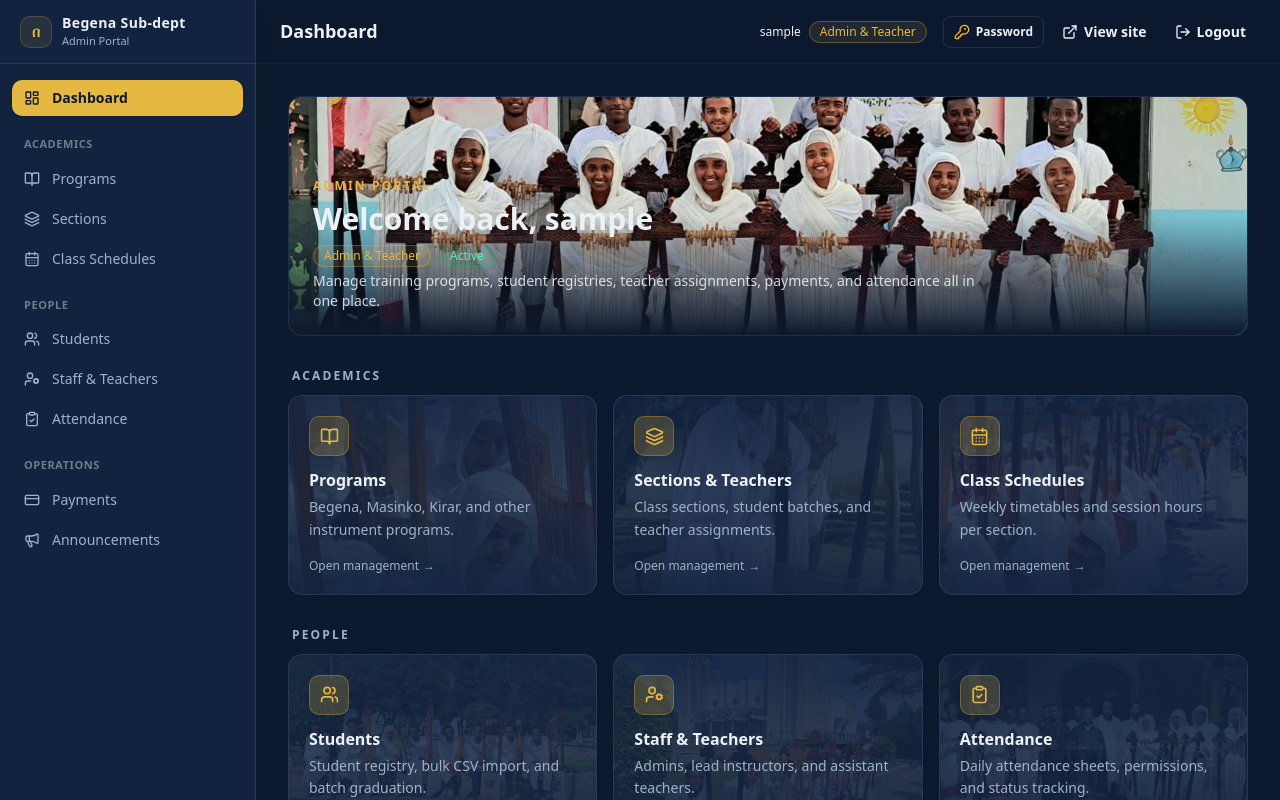
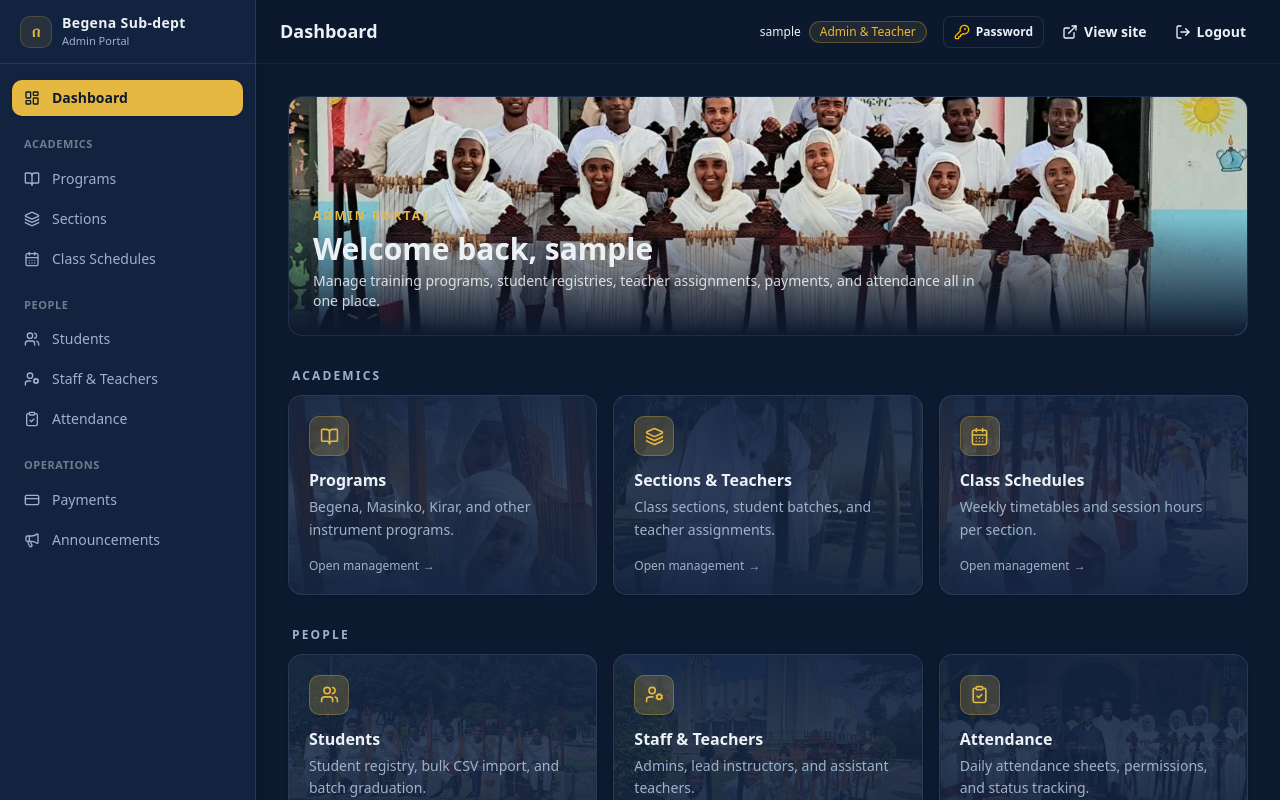
Before and after one commit to ayanaw21/begena-mini-app, a Next.js app: page /admin in a window 1280 px wide. Shown: the top 800 px of the page. Built offline with nearby package versions, Linux system fonts and the light colour scheme; no server answers; sample sign-in values are in the browser's storage.

Commit message:
refactor(admin): remove role and active status badges from welcome banner

```diff
--- a/app/admin/page.tsx
+++ b/app/admin/page.tsx
@@ -2,7 +2,6 @@
 import { useEffect, useState } from "react";
 import { useRouter } from "next/navigation";
 import { getValidToken, isTeacher, getUserName } from "@/lib/auth";
-import { Badge } from "@/components/ui/badge";
 import PhotoPanel from "@/components/ui/photo-panel";
 import Figure from "@/components/ui/figure";
 import { siteImages } from "@/lib/images";
@@ -152,12 +151,6 @@ export default function AdminHome() {
         <h1 className="mt-1.5 text-2xl font-bold sm:text-3xl text-foreground">
           Welcome back, {userName}
         </h1>
-        <div className="mt-2 flex items-center gap-2">
-          <Badge tone={userIsTeacher ? "info" : "primary"}>
-            {userIsTeacher ? "Teacher" : "Admin & Teacher"}
-          </Badge>
-          <Badge tone="success">Active</Badge>
-        </div>
         <p className="text-white/80 max-w-2xl text-xs sm:text-sm mt-1">
           Manage training programs, student registries, teacher assignments, payments, and attendance all in one place.
         </p>
```
